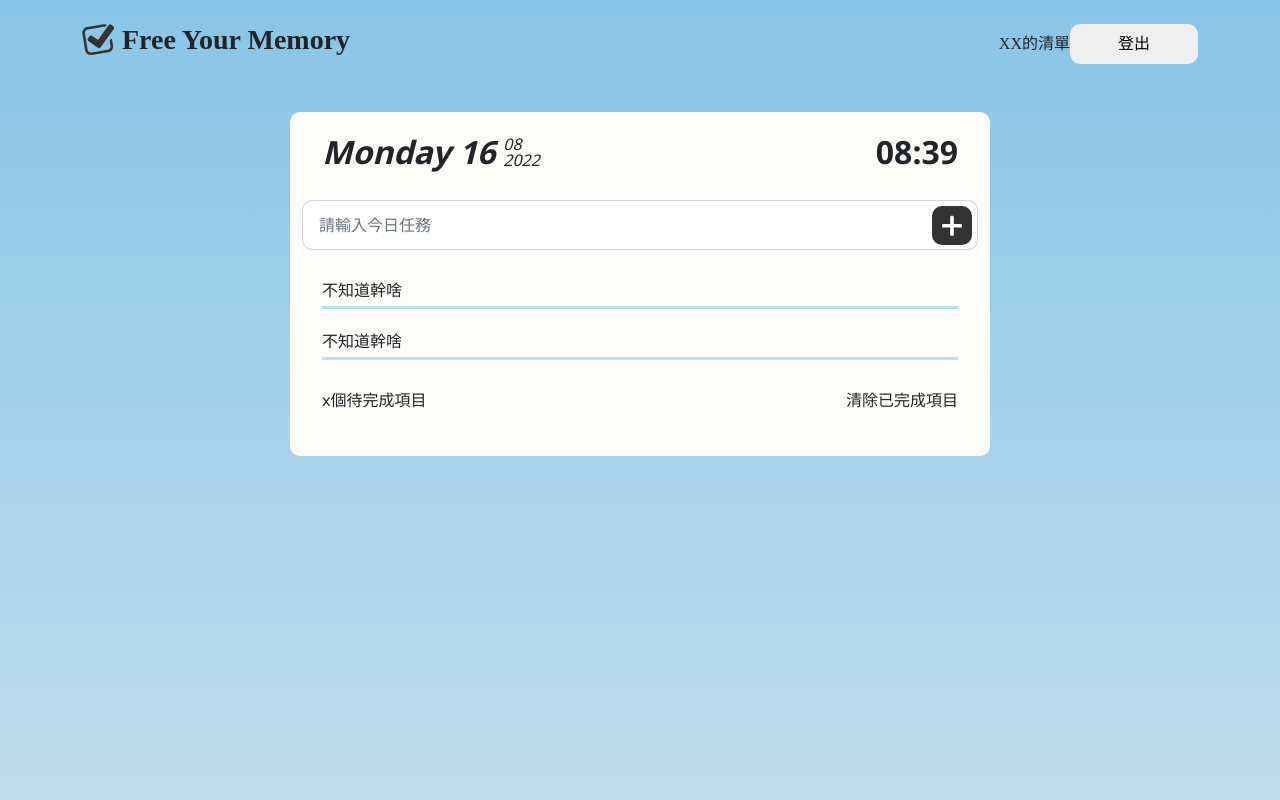
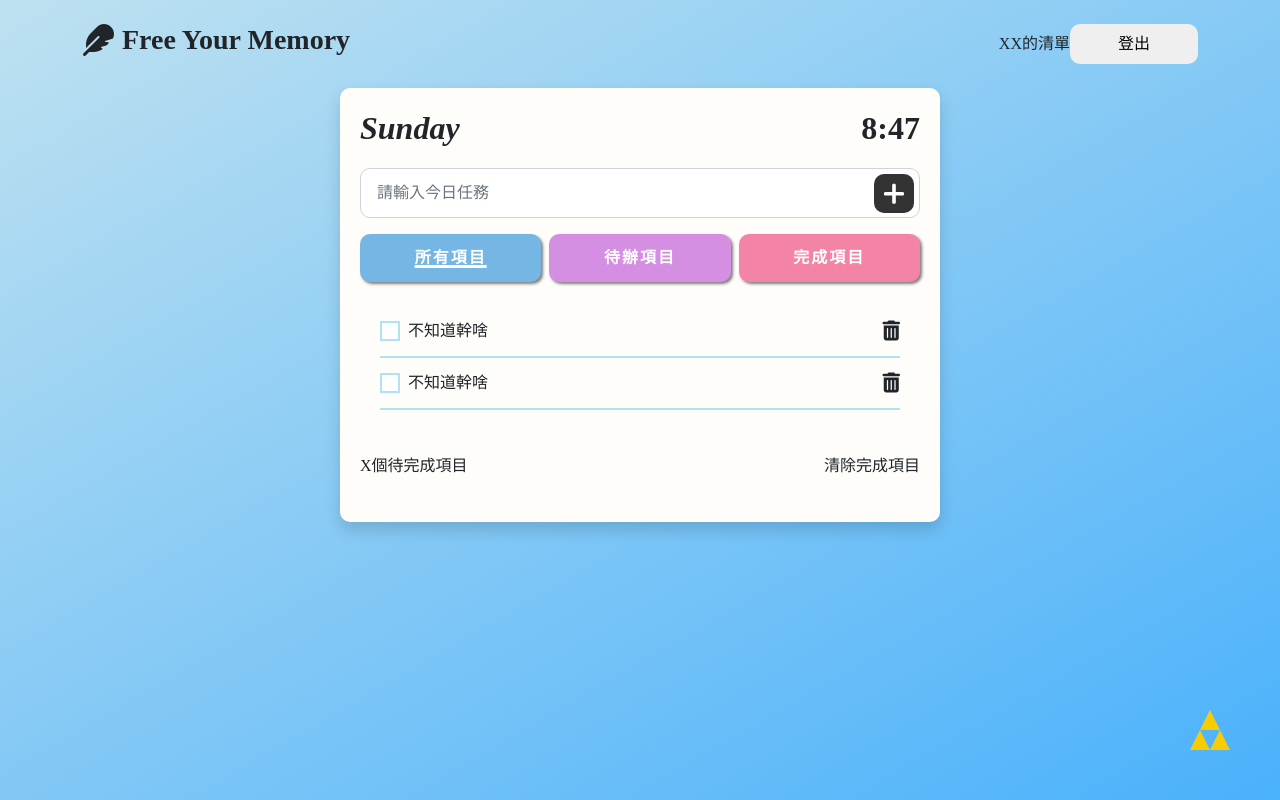
Before and after one commit to J-Shun/jwt_todolist, a plain HTML site: page todo.html in a window 1280 px wide. Drawn offline with nearby package versions, Linux system fonts and the light colour scheme.

Commit message:
finish the layout and effect

```diff
--- /dev/null
+++ b/styles/_customize.scss
@@ -0,0 +1,206 @@
+.background-ao {
+  // background-image: linear-gradient(0deg, #cae0b7, #c9e3ef);
+  // background-image: linear-gradient(0deg, #88c5e6, #aed7ef);
+  background-image: linear-gradient(150deg, #bee1f0, #4ab1fb);
+  // background-image: linear-gradient(90deg, #56c4f2, #4ab1fb);
+}
+
+.background-ao2 {
+  background-image: linear-gradient(180deg, #88c5e6, #c0ddee);
+}
+
+.bg-board {
+  background-color: #fefdf9;
+}
+
+.logo {
+  margin-right: 8px;
+}
+
+.todo-container {
+  max-width: 600px;
+  margin-left: auto;
+  margin-right: auto;
+  padding-left: 12px;
+  padding-right: 12px;
+}
+
+.border-radius {
+  border-radius: 10px;
+}
+
+.warning {
+  color: #d87355;
+}
+
+.tag {
+  transition: all 0.3s;
+
+  &.active {
+    // border-bottom: 2px solid #fff;
+    text-decoration: underline 3px solid;
+  }
+  &:hover {
+    transform: scale(1.05);
+  }
+}
+
+.all-tag {
+  background-color: #75b6e4;
+}
+
+.yet-tag {
+  background-color: #d48fe2;
+}
+
+.finished-tag {
+  background-color: #f384a5;
+}
+
+.input-padding {
+  padding: 12px 16px;
+}
+
+.input-width {
+  max-width: 304px;
+}
+
+.btn-padding {
+  padding: 12px 48px;
+}
+
+.todo-padding {
+  padding: 0 20px;
+}
+
+.fw {
+  font-weight: 700;
+}
+
+.icon {
+  font-size: 20px;
+}
+
+.cursor-pointer {
+  cursor: pointer;
+}
+
+.plus {
+  top: 0;
+  bottom: 0;
+  right: 6px;
+  margin-top: auto;
+  margin-bottom: auto;
+}
+
+.bottom-line {
+  border-bottom: 2px solid #afe2f3;
+}
+
+.label {
+  height: 50px;
+}
+
+.todo-board {
+  max-height: 300px;
+  padding: 0 20px;
+  overflow-y: auto;
+
+  -ms-overflow-style: none; /* IE and Edge */
+  scrollbar-width: none; /* Firefox */
+  &::-webkit-scrollbar {
+    display: none;
+  }
+}
+
+input[type="checkbox"]:checked {
+  & ~ .check-mark {
+    border: none;
+    &::before {
+      transform: scale(1);
+    }
+  }
+
+  & ~ .content {
+    text-decoration: line-through 2px #000;
+    color: #aaa;
+  }
+}
+
+.check-mark {
+  width: 20px;
+  height: 20px;
+  background-color: #fff;
+  border: 2px solid #afe2f3;
+
+  &::before {
+    content: "";
+    position: absolute;
+    width: 18px;
+    height: 18px;
+    background-image: url(../image/yellow-check.svg);
+    background-repeat: no-repeat;
+    background-position: center;
+    transform: scale(0);
+    transition: transform 0.3s;
+  }
+}
+
+.todo-item {
+}
+
+.letter-space {
+  letter-spacing: 2px;
+}
+
+.shadow {
+  box-shadow: 0 0 10px rgba(0, 0, 0, 0.5);
+}
+
+.btn-shadow {
+  box-shadow: 2px 2px 3px rgba(0, 0, 0, 0.5);
+}
+
+.legend {
+  width: 40px;
+  height: 40px;
+  bottom: 50px;
+  right: 50px;
+  cursor: pointer;
+  .lay1 {
+    display: flex;
+    justify-content: center;
+  }
+  .lay2 {
+    display: flex;
+    justify-content: center;
+  }
+  .tri {
+    width: 0;
+    height: 0;
+    border-left: 10px solid transparent;
+    border-right: 10px solid transparent;
+    border-bottom: 20px solid rgb(247, 204, 4);
+    transition: all 0.3s;
+  }
+  &:hover .tri {
+    border-bottom-color: #f6f6aa;
+  }
+}
+
+.appear {
+  animation-name: appear;
+  animation-duration: 0.5s;
+}
+
+@keyframes appear {
+  0% {
+    display: none;
+    transform: translateX(-100%);
+    opacity: 0;
+  }
+  100% {
+    transform: translateX(0);
+    opacity: 1;
+  }
+}
--- /dev/null
+++ b/styles/all.scss
@@ -0,0 +1,2 @@
+@import "reset";
+@import "customize";
--- a/styles/customize.scss
+++ /dev/null
@@ -1,240 +0,0 @@
-/* http://meyerweb.com/eric/tools/css/reset/
-   v2.0 | 20110126
-   License: none (public domain)
-*/
-
-html,
-body,
-div,
-span,
-applet,
-object,
-iframe,
-h1,
-h2,
-h3,
-h4,
-h5,
-h6,
-p,
-blockquote,
-pre,
-a,
-abbr,
-acronym,
-address,
-big,
-cite,
-code,
-del,
-dfn,
-em,
-img,
-ins,
-kbd,
-q,
-s,
-samp,
-small,
-strike,
-strong,
-sub,
-sup,
-tt,
-var,
-b,
-u,
-i,
-center,
-dl,
-dt,
-dd,
-ol,
-ul,
-li,
-fieldset,
-form,
-label,
-legend,
-table,
-caption,
-tbody,
-tfoot,
-thead,
-tr,
-th,
-td,
-article,
-aside,
-canvas,
-details,
-embed,
-figure,
-figcaption,
-footer,
-header,
-hgroup,
-menu,
-nav,
-output,
-ruby,
-section,
-summary,
-time,
-mark,
-audio,
-video {
-  margin: 0;
-  padding: 0;
-  border: 0;
-  font-size: 100%;
-  font: inherit;
-  vertical-align: baseline;
-}
-/* HTML5 display-role reset for older browsers */
-article,
-aside,
-details,
-figcaption,
-figure,
-footer,
-header,
-hgroup,
-menu,
-nav,
-section {
-  display: block;
-}
-body {
-  line-height: 1;
-}
-ol,
-ul {
-  list-style: none;
-}
-blockquote,
-q {
-  quotes: none;
-}
-blockquote:before,
-blockquote:after,
-q:before,
-q:after {
-  content: "";
-  content: none;
-}
-table {
-  border-collapse: collapse;
-  border-spacing: 0;
-}
-
-@import url("https://fonts.googleapis.com/css2?family=Noto+Sans:wght@400;500;600;700&display=swap");
-
-main {
-  font-family: "Noto Sans", sans-serif;
-}
-
-.background-ao {
-  // background-image: linear-gradient(0deg, #cae0b7, #c9e3ef);
-  background-image: linear-gradient(0deg, #88c5e6, #aed7ef);
-}
-
-.background-ao2 {
-  background-image: linear-gradient(180deg, #88c5e6, #c0ddee);
-}
-
-.bg-board {
-  background-color: #fefdf9;
-}
-
-.logo {
-  background-image: url(../image/check.svg);
-  background-repeat: no-repeat;
-  background-position: 5px 0;
-  margin-right: 8px;
-}
-
-.todo-container {
-  max-width: 700px;
-  margin-left: auto;
-  margin-right: auto;
-  padding-left: 12px;
-  padding-right: 12px;
-}
-
-.border-radius {
-  border-radius: 10px;
-}
-
-.info {
-  color: #d87355;
-}
-
-.bg-dark {
-  color: #333333;
-}
-
-.fs-sm {
-  font-size: 14px;
-}
-
-.fs-xs {
-  font-size: 12px;
-}
-
-.input-padding {
-  padding: 12px 16px;
-}
-
-.input-width {
-  max-width: 304px;
-}
-
-.btn-padding {
-  padding: 12px 48px;
-}
-
-.todo-padding {
-  padding: 0 20px;
-}
-
-.todo-item {
-  border-bottom: 3px solid #afe2f3;
-}
-
-.fw {
-  font-weight: 700;
-}
-
-.warning {
-  color: #f00;
-}
-
-.cursor-pointer {
-  cursor: pointer;
-}
-
-.plus {
-  top: 0;
-  bottom: 0;
-  right: 6px;
-  margin-top: auto;
-  margin-bottom: auto;
-}
-
-.appear {
-  animation-name: appear;
-  animation-duration: 0.5s;
-}
-
-@keyframes appear {
-  0% {
-    display: none;
-    transform: translateX(-100%);
-    opacity: 0;
-  }
-  100% {
-    transform: translateX(0);
-    opacity: 1;
-  }
-}
--- a/todo.html
+++ b/todo.html
@@ -9,24 +9,28 @@
     rel="stylesheet"
     integrity="sha384-0evHe/X+R7YkIZDRvuzKMRqM+OrBnVFBL6DOitfPri4tjfHxaWutUpFmBp4vmVor"
     crossorigin="anonymous"
-  />
-    <link rel="stylesheet" href="./styles/customize.css" />
+    />
+    <link
+    rel="stylesheet"
+    href="https://cdnjs.cloudflare.com/ajax/libs/font-awesome/6.1.1/css/all.min.css"
+    />
+    <link rel="stylesheet" href="./styles/all.css" />
     <title>TodoList</title>
   </head>
   <body>
-    <div class="background-ao2 vh-100">
-      <header class="container pt-4 mb-5">
+    <div class="background-ao vh-100 position-relative">
+      <header class="container pt-4 mb-4">
           <div class="row">
             <div class="col-6">
               <a
                   href="#"
                   class="d-flex align-items-center text-decoration-none text-dark mb-2"
-                >
-                  <img src="./image/outer.svg" class="logo" />
-                  <span class="fs-3 fw-bolder"> Free Your Memory </span>
-                </a>
+              >
+                <i class="fa-solid fa-feather logo fs-2"></i>
+                <span class="fs-3 fw-bolder"> Free Your Memory </span>
+              </a>
             </div>
-            <div class="col-6 text-dark">
+            <div class="col-6">
               <div class="d-flex align-items-center justify-content-end">
                 <span>XX的清單</span>
                 <button class="d-block btn-padding border-radius border-0">
@@ -37,38 +41,60 @@
           </div>
       </header>
       <main>
-        <div class="todo-container d-flex flex-column justify-content-center bg-board border-radius">
-          <div class="time d-flex justify-content-between todo-padding py-4 mb-2">
-            <div class="d-flex align-items-center fst-italic">
-              <div class="fs-2 fw-bold me-2">Monday</div>
-              <div class="dd me-2 fs-2 fw-bold">16</div>
-              <div class="date me-2">
-                <div class="mm">08</div>
-                <div class="yyyy">2022</div>
-              </div>
-            </div>
-            <div class="fs-2 fw-bold">08:39</div>
+        <div class="todo-container todo-padding d-flex flex-column justify-content-center bg-board border-radius shadow">
+          <div class="d-flex justify-content-between py-4">
+            <div class="week fs-2 fw-bold fst-italic me-2">Holiday</div>
+            <div class="time fs-2 fw-bold">00:00</div>
           </div>
-          <div class="position-relative mb-4">
+          <div class="position-relative mb-3">
             <input
               type="text"
-              class="form-control input-padding border-radius"
+              class="enter-bar form-control input-padding border-radius"
               id="loginPassword"
               placeholder="請輸入今日任務"
             />
             <img src="./image/plus 1.svg" class="plus position-absolute cursor-pointer" alt="add-btn">
           </div>
-          <ul class="todo-padding mb-3">
-            <li class="todo-item py-2 mb-3">不知道幹啥</li>
-            <li class="todo-item py-2 mb-3">不知道幹啥</li>
+          <ul class="d-flex justify-content-between gap-2 mb-4 fw-bold letter-space">
+            <li class="tag active py-3 flex-grow-1 text-center cursor-pointer border-radius all-tag text-white btn-shadow">所有項目</li>
+            <li class="tag py-3 flex-grow-1 text-center cursor-pointer border-radius yet-tag text-white btn-shadow">待辦項目</li>
+            <li class="tag py-3 flex-grow-1 text-center cursor-pointer border-radius finished-tag text-white btn-shadow">完成項目</li>
           </ul>
-          <div class="d-flex justify-content-between todo-padding mb-5">
-            <span>x個待完成項目</span>
-            <span class="cursor-pointer">清除已完成項目</span>
+          <ul class="todo-board mb-5">
+            <li class="todo-item bottom-line d-flex align-items-center position-relative">
+              <label class="label d-flex align-items-center w-100 cursor-pointer">
+                <input type="checkbox" class="d-none"/>
+                <span class="check-mark position-relative cursor-pointer me-2"></span>
+                <span class="content">不知道幹啥</span>
+              </label>
+              <i class="icon fa-solid fa-trash-can cursor-pointer"></i>
+            </li>
+            <li class="bottom-line d-flex align-items-center position-relative">
+              <label class="label d-flex align-items-center w-100 cursor-pointer">
+                <input type="checkbox" class="d-none"/>
+                <span class="check-mark position-relative cursor-pointer me-2"></span>
+                <span class="content">不知道幹啥</span>
+              </label>
+              <i class="icon fa-solid fa-trash-can cursor-pointer"></i>
+            </li>
+          </ul>
+          <div class="d-flex justify-content-between mb-5">
+            <span class="quantity">X個待完成項目</span>
+            <span class="clear-finished cursor-pointer">清除完成項目</span>
           </div>
         </div>
       </main>
+      <div class="legend position-absolute">
+        <div class="lay1">
+          <div class="tri"></div>
+        </div>
+        <div class="lay2">
+          <div class="tri"></div>
+          <div class="tri"></div>
+        </div>
+      </div>
     </div>
+
     <script
       src="https://cdn.jsdelivr.net/npm/bootstrap@5.2.0-beta1/dist/js/bootstrap.bundle.min.js"
       integrity="sha384-pprn3073KE6tl6bjs2QrFaJGz5/SUsLqktiwsUTF55Jfv3qYSDhgCecCxMW52nD2"
--- a/todo.js
+++ b/todo.js
@@ -0,0 +1,32 @@
+const enterBar = document.querySelector(".enter-bar");
+const addBtn = document.querySelector(".plus");
+const allTag = document.querySelector(".all-tag");
+const yetTag = document.querySelector(".yet-tag");
+const finishedTag = document.querySelector(".finished-tag");
+const quantity = document.querySelector(".quantity");
+const clearFinished = document.querySelector(".clear-finished");
+console.log(clearFinished);
+
+function time() {
+  const now = new Date();
+  let day = now.getDay();
+  let hours = now.getHours();
+  let minutes = now.getMinutes();
+  const weekday = [
+    "Sunday",
+    "Monday",
+    "Tuesday",
+    "Wednesday",
+    "Thursday",
+    "Friday",
+    "Saturday",
+  ];
+
+  const week = document.querySelector(".week");
+  const time = document.querySelector(".time");
+
+  week.textContent = `${weekday[day]}`;
+  time.textContent = `${hours}:${minutes}`;
+}
+
+setInterval(time, 1000);
```
Also changed, not shown: index.html (+18 -21 lines), styles/_reset.scss (added, +129 -0 lines), styles/all.css, 2 other files.
